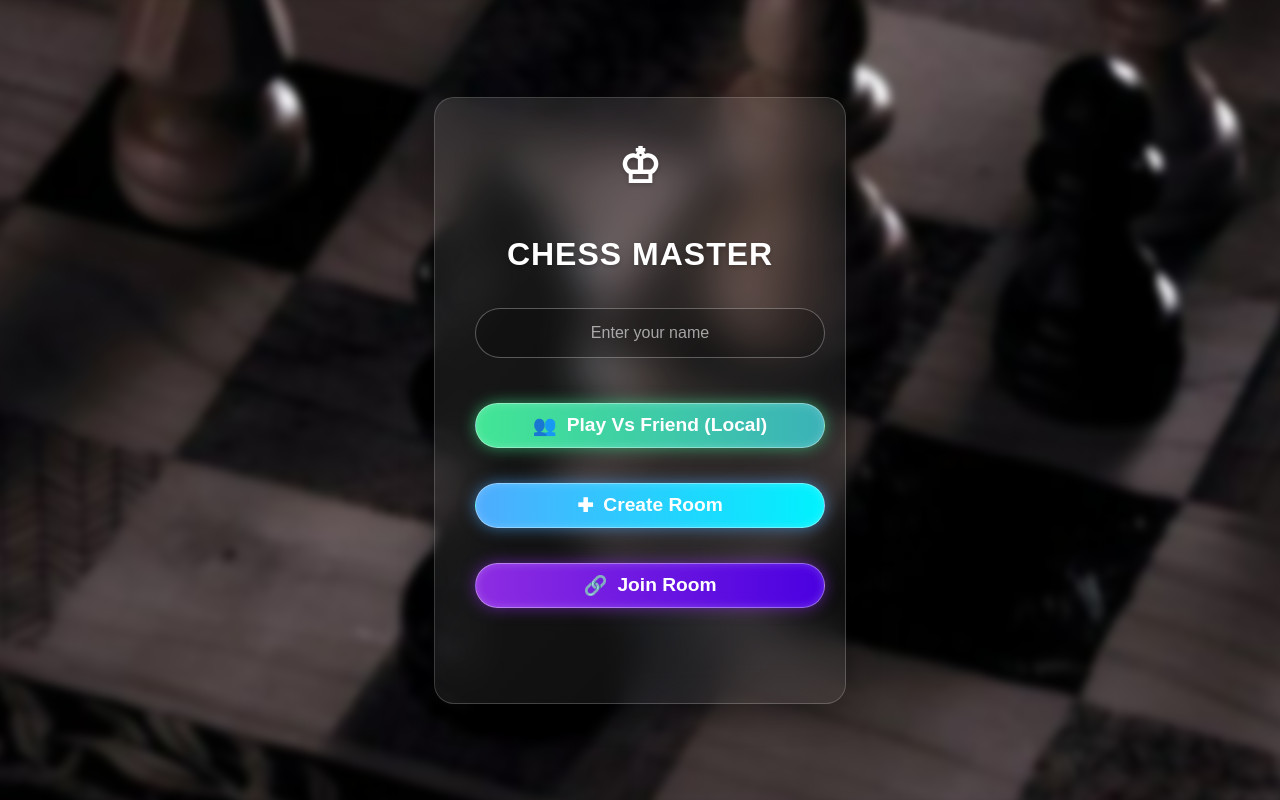
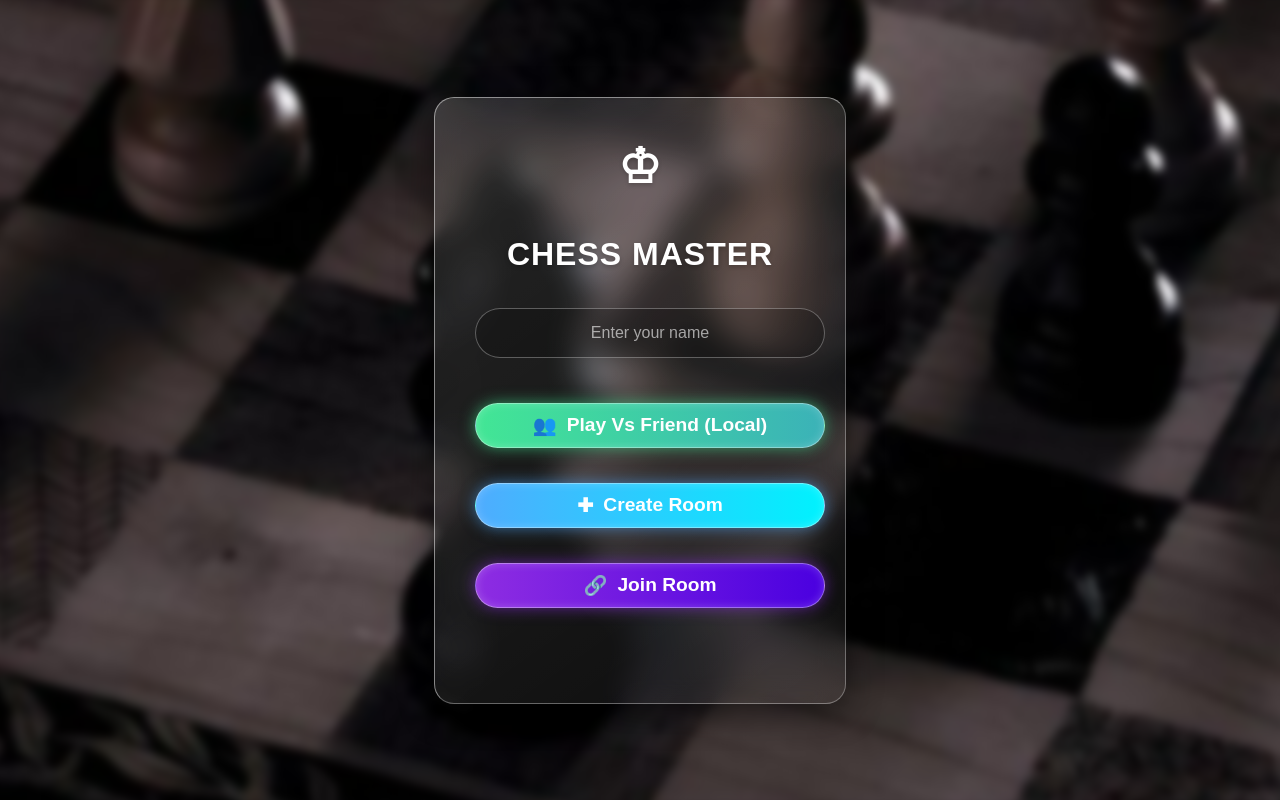
Before and after one commit to bhautikkk/chess, a website: page index.html in a window 1280 px wide. Drawn offline with nearby package versions, Linux system fonts and the light colour scheme; no server answers.

Commit message:
style: Enhance glassmorphism effect

```diff
--- a/style.css
+++ b/style.css
@@ -89,13 +89,19 @@ body {
     border-radius: 20px;
 
     /* Glass Effect */
-    background: linear-gradient(135deg,
-            rgba(255, 255, 255, 0.1) 0%,
+    /* Stronger Glass Effect */
+    background: linear-gradient(145deg,
+            rgba(255, 255, 255, 0.15) 0%,
             rgba(255, 255, 255, 0.05) 100%);
-    backdrop-filter: blur(20px);
-    -webkit-backdrop-filter: blur(20px);
-    border: 1px solid rgba(255, 255, 255, 0.18);
-    box-shadow: 0 8px 32px 0 rgba(0, 0, 0, 0.37);
+    backdrop-filter: blur(15px);
+    -webkit-backdrop-filter: blur(15px);
+    border: 1px solid rgba(255, 255, 255, 0.3);
+    border-top: 1px solid rgba(255, 255, 255, 0.5);
+    /* Highlight top */
+    border-left: 1px solid rgba(255, 255, 255, 0.5);
+    /* Highlight left */
+    box-shadow: 0 8px 32px 0 rgba(0, 0, 0, 0.5);
+    /* box-shadow already applied above, removing duplicate */
 
     gap: 25px;
 }
```
